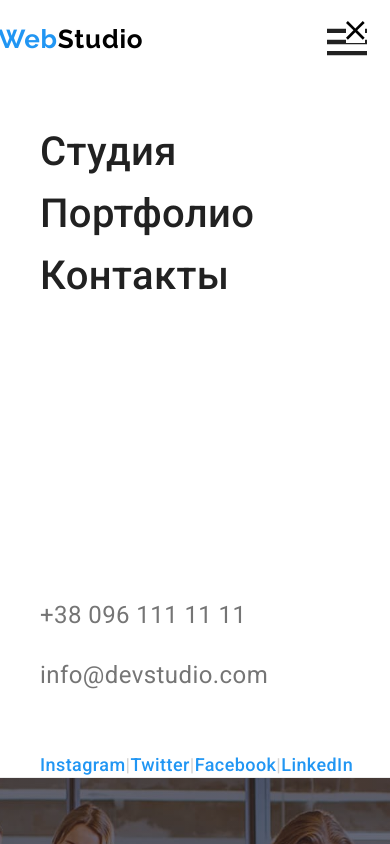
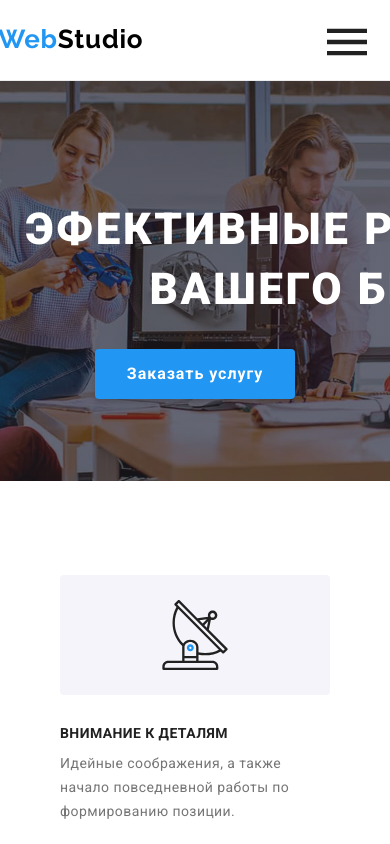
Before and after one commit to reymisterii/my8, a plain HTML site: page index.html in a window 390 px wide. Shown: the top 844 px of the page. Drawn offline with nearby package versions, Linux system fonts and the light colour scheme.

Commit message:
Add files via upload

```diff
--- a/index.html
+++ b/index.html
@@ -25,7 +25,10 @@
           <span class="logo--blue">Web</span>
           <span class="logo--black">Studio</span>
         </a>
-        <button class="burger">
+        <button class="burger js-open-menu"
+        aria-expanded="false"
+        aria-controls="mobile-menu"
+        >
           <svg
                   class="burger__icon"
                   width="40"
@@ -87,9 +90,9 @@
           </ul>
         </div>
       </div>
-          <div class="container__modal-menu">
+      <div class="container__modal-menu js-menu-container" id="mobile-menu">
       <div class="modal-menu">
-        <button class="modal-menu__close">
+        <button class="modal-menu__close burger js-close-menu">
           <svg class="modal-menu__icon" width="19" height="19">
             <use
               href="./imeges/vector/symbol-defs.svg#icont-vectorclose_24px"
--- a/scss/components/_modal-menu.scss
+++ b/scss/components/_modal-menu.scss
@@ -1,8 +1,8 @@
 .modal-menu {
     @media (min-width:481px) {
-        display: none;
+        // display: none;
     }
-    @media (max-width:480px) {
+    @media (max-width:768px) {
         &__close {
             position: absolute;
             right: 25px;
@@ -88,31 +88,30 @@
     }
 }
 
+.container__modal-menu {
+    margin-left: auto;
+    margin-right: auto;
+    padding-left: 40px;
+    padding-right: 40px;
+    position: fixed;
+    top: 0;
+    left: 0;
+    width: 100vw;
+    height: 100vh;
+    padding: 32px;
+    background-color: var(--white-color);
+    z-index: 999;
+    transform: translateX(100%);
+    transition: transform 250ms ease-in-out;
+}
 
-// .modal-menu {}
+.container__modal-menu.is-open {
+    transform: translateX(0);
+}
 
-// .modal-menu__close {
-//     position: absolute;
-//     right: 25px;
-//     top: 21px;
-// }
-
-// .modal-menu__icon {}
-
-// .modal-menu__nav {}
-
-// .modal-menu__text {}
-
-// .modal-menu__link {}
-
-// .modal-menu__address {}
-
-// .modal-menu__address-phone {}
-
-// .modal-menu__address-phone-link {}
-
-// .modal-menu__socials {}
-
-// .modal-menu__social {}
-
-// .modal-menu__social-link {}
+.container__modal-menu .menu-toggle {
+    position: absolute;
+    top: 16px;
+    right: 16px;
+    color: #fff;
+}
--- a/scss/utils/_frame.scss
+++ b/scss/utils/_frame.scss
@@ -36,6 +36,16 @@ body {
         margin-right: auto;
         padding-left: 40px;
         padding-right: 40px;
+        position: fixed;
+        top: 0;
+        left: 0;
+        width: 100vw;
+        height: 100vh;
+        padding: 32px;
+        background-color: #3f51b5;
+        z-index: 999;
+        transform: translateX(100%);
+        transition: transform 250ms ease-in-out;
     }
 }
 
```
Also changed, not shown: css/main.min.css, 1 other file.
